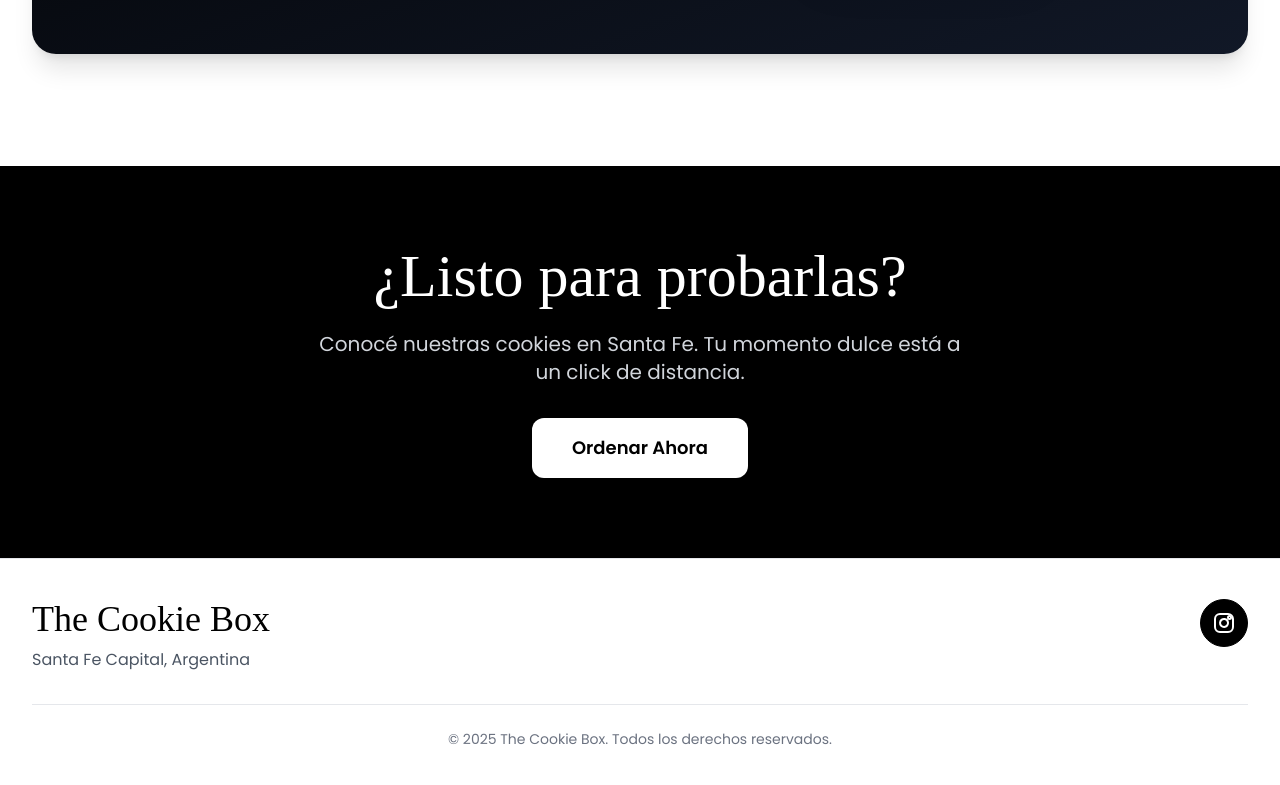
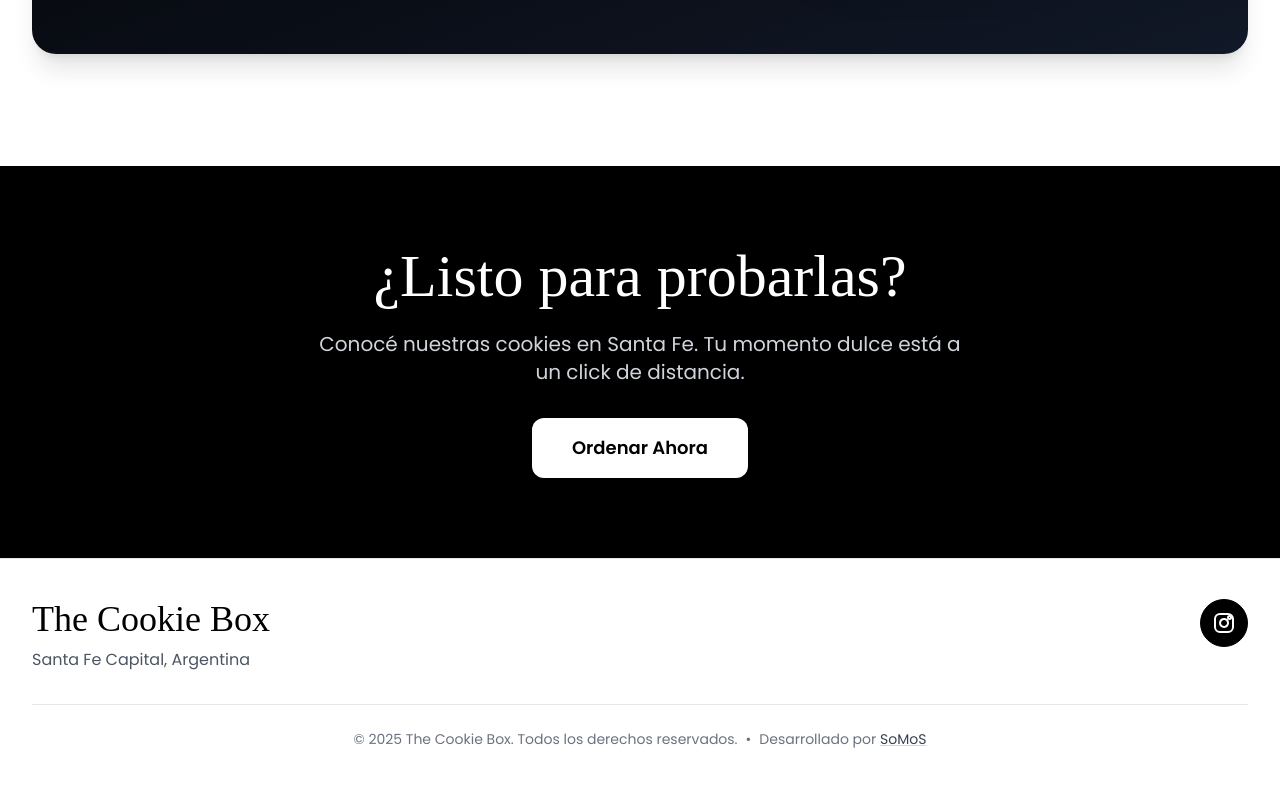
Before and after one commit to elkisser/the-cookie-box, a React (Vite) app: page / in a window 1280 px wide. Shown: the part 2521-3306 px from the top of the page. Built offline with nearby package versions, Linux system fonts and the light colour scheme; no server answers; a web font is replaced by a local one.

Commit message:
Footer con "Desarrollado por SoMoS"

```diff
--- a/src/components/Footer.jsx
+++ b/src/components/Footer.jsx
@@ -35,7 +35,19 @@ const Footer = () => {
           </div>
         </div>
         <div className="mt-8 border-t border-gray-200 pt-6 text-center">
-          <p className="font-poppins text-gray-500 text-sm">© {new Date().getFullYear()} The Cookie Box. Todos los derechos reservados.</p>
+          <p className="font-poppins text-gray-500 text-sm">
+            © {new Date().getFullYear()} The Cookie Box. Todos los derechos reservados.
+            <span className="mx-2">•</span>
+            Desarrollado por{' '}
+            <a
+              href="https://somos-env.netlify.app"
+              target="_blank"
+              rel="noopener noreferrer"
+              className="underline decoration-gray-300 hover:decoration-black text-gray-700 hover:text-black transition-colors"
+            >
+              SoMoS
+            </a>
+          </p>
         </div>
       </div>
     </footer>
```
